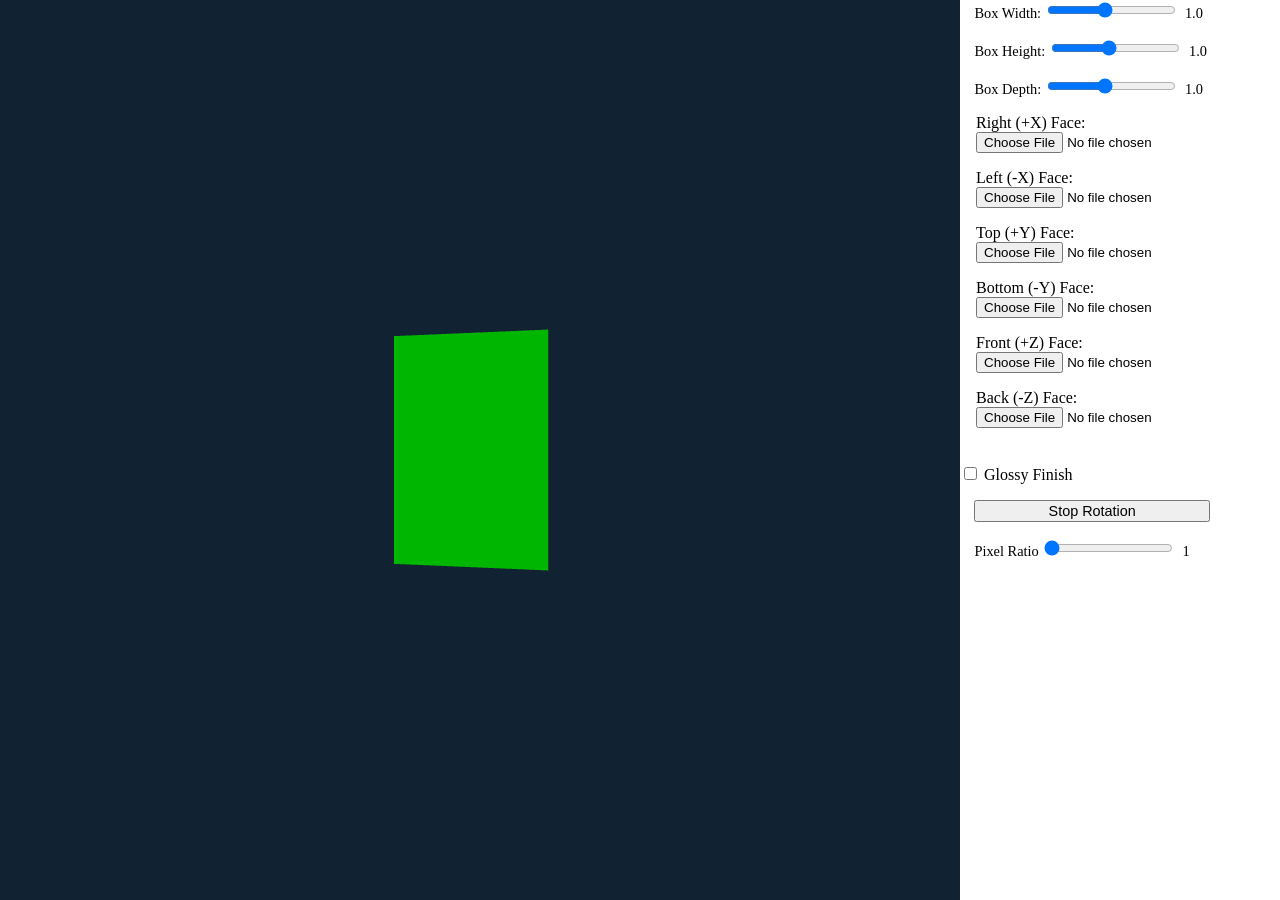
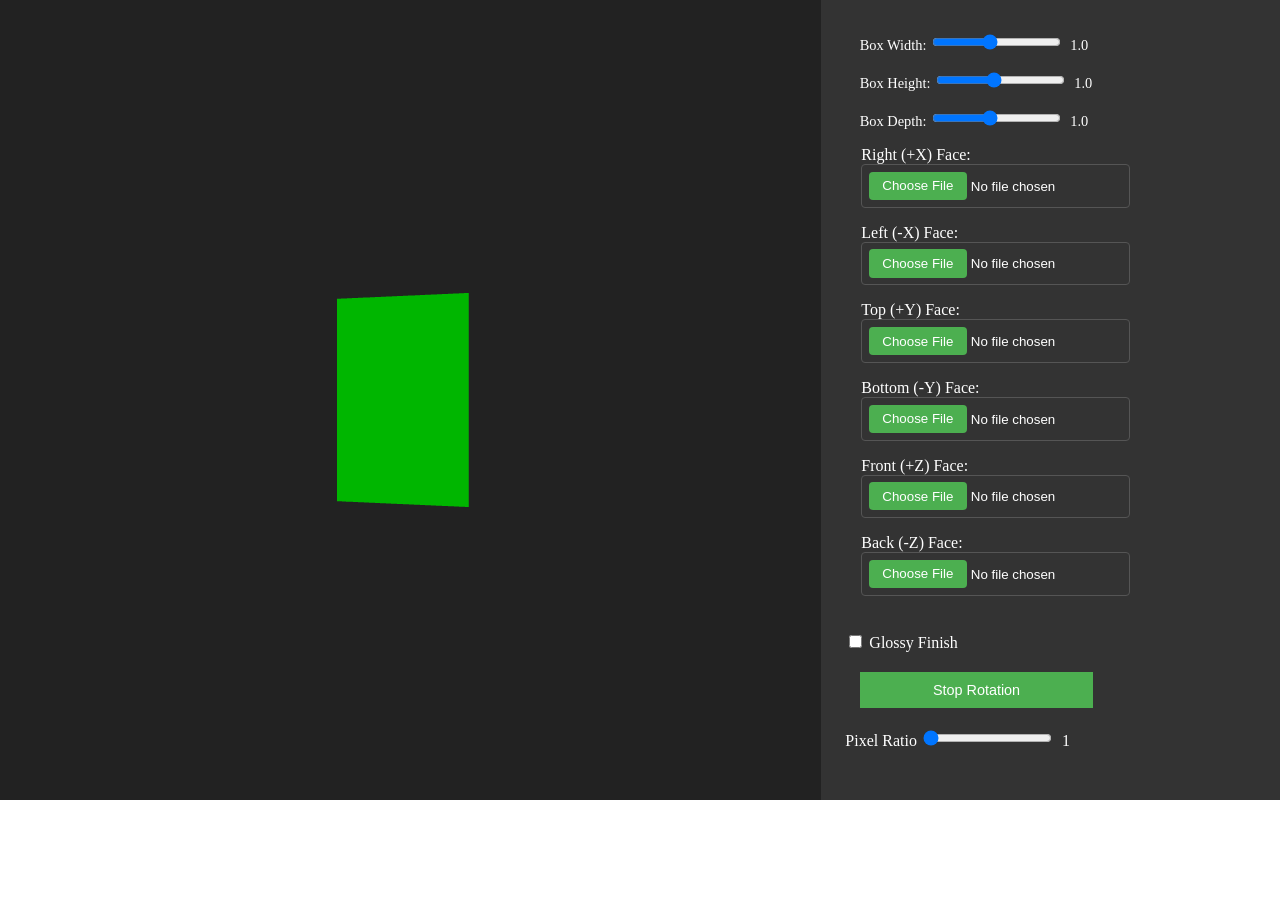
Before and after one commit to Hossam86/3d_web, an Angular app: page / in a window 1280 px wide. After the commit the page ends 800 px from the top, so only its background shows below. Built offline with nearby package versions, Linux system fonts and the light colour scheme.

Commit message:
polishing

```diff
--- a/src/app/app.css
+++ b/src/app/app.css
@@ -1,12 +1,30 @@
 .container {
   display: flex;
   height: 100vh;
-}
-
-.controls {
-  width: 25%;
+  width: 100vw;
+  background: #181818;
 }
 
 .canvas {
-  width: 75%;
+  flex: 2;
+  /* display: flex; */
+  align-items: center ;
+  justify-content: center;
+  background: #222;
+  min-width: 0;
+  min-height: 0;
+  height: 100vh; /* Ensure it fills the viewport */
 }
+
+
+.controls {
+  flex: 1;
+  background: #333;
+  box-shadow: -2px 0 8px rgba(0,0,0,0.08);
+  padding: 2rem 1.5rem;
+  display: flex;
+  flex-direction: column;
+  gap: 1.5rem;
+  min-width: 320px;
+  max-width: 420px;
+}
--- a/src/app/components/canvas/canvas.css
+++ b/src/app/components/canvas/canvas.css
@@ -0,0 +1,11 @@
+
+.canvas-container {
+  display: flex;
+  align-items: center;
+  justify-content: center;
+  width: 100%;
+  height: 100%;
+  min-width: 0;
+  min-height: 0;
+  position: relative;
+}
--- a/src/app/components/canvas/canvas.ts
+++ b/src/app/components/canvas/canvas.ts
@@ -1,7 +1,6 @@
 import { Component, AfterViewInit, ElementRef, ViewChild } from '@angular/core';
 import { RenderingService } from '../../services/rendering.service';
-import * as THREE from 'three';
-
+import { HostListener } from '@angular/core';
 @Component({
   selector: 'app-canvas',
   imports: [],
@@ -11,17 +10,24 @@ import * as THREE from 'three';
 export class Canvas implements AfterViewInit {
   @ViewChild('canvasContainer', { static: true }) containerRef!: ElementRef;
 
-  constructor(private renderService:RenderingService) { }
+  constructor(private renderService: RenderingService) { }
 
   ngAfterViewInit(): void {
-    // This method is called after the view has been initialized
-
     // Initialize the rendering service
     const container = this.containerRef.nativeElement;
-    // const { width, height } = container.getBoundingClientRect();
     const width = container.clientWidth;
-    const h = container.clientHeight;
-    const height = 900;
+    const height = container.clientHeight;
     this.renderService.init(container, width, height);
   }
+
+  @HostListener('window:resize')
+  onResize() {
+    this.resizeRenderer();
+  }
+
+  private resizeRenderer() {
+    const width = this.containerRef.nativeElement.clientWidth;
+    const height = this.containerRef.nativeElement.clientHeight;
+    this.renderService.setSize(width, height);
+  }
 }
--- a/src/app/components/control-ui/control-ui.css
+++ b/src/app/components/control-ui/control-ui.css
@@ -3,18 +3,35 @@
   flex-direction: column;
   gap: 1em;
   max-width: 250px;
+  color: #fff;
 }
+
 
 .slider-container {
   display: flex;
   flex-direction: column;
   gap: 1em;
+  color: #fff;
+
 }
 
 .slider-label {
   font-size: 0.9em;
   color: var(--text-color);
   margin-left: 1em;
+  color: #fff;
+}
+button {
+  background-color: #4CAF50; /* Green */
+  border: none;
+  color: white;
+  padding: 10px 20px;
+  text-align: center;
+  text-decoration: none;
+  display: inline-block;
+  font-size: 16px;
+  margin: 4px 2px;
+  cursor: pointer;
 }
 
 .file-selector {
@@ -22,5 +39,21 @@
   flex-direction: column;
   gap: 0.5em;
   margin-left: 1em;
+  color: #fff;
+}
 
+input[type="file"] {
+  color: #fff;
+  background-color: #333;
+  border: 1px solid #555;
+  padding: 0.5em;
+  border-radius: 4px;
 }
+input[type="file"]::file-selector-button {
+  background-color: #4CAF50; /* Green */
+  color: white;
+  padding: 0.5em 1em;
+  border: none;
+  border-radius: 4px;
+  cursor: pointer;
+}
--- a/src/app/components/control-ui/control-ui.html
+++ b/src/app/components/control-ui/control-ui.html
@@ -31,8 +31,8 @@
         {{ isRotating ? 'Stop Rotation' : 'Start Rotation' }}
     </button>
 
-    <label class="slider-label" > Pixel Ratio
-    <input id="sharpness" type="range" min="1" max="2" step="0.1" [value]="sharpness"
+    <label> Pixel Ratio
+    <input type="range" min="1" max="2" step="0.1" [value]="sharpness"
         (input)="onSharpnessChange($event)">
     <span style="margin-left: 0.5em;">{{ sharpness }}</span>
     </label>
--- a/src/app/services/rendering.service.ts
+++ b/src/app/services/rendering.service.ts
@@ -34,12 +34,11 @@ export class RenderingService {
 
     this.width = width;
     this.height = height;
+    this.renderer.setSize(width, height);
     this.renderer.setPixelRatio(window.devicePixelRatio);
+
     this.canvas = canvasElement;
-    this.camera.position.z = 3;
 
-
-    this.renderer.setSize(width, height);
     this.canvas.appendChild(this.renderer.domElement);
     //lights
     const ambientLight = new THREE.AmbientLight(this.ambientLightColor, 0.5);
@@ -57,7 +56,8 @@ export class RenderingService {
     this.meshes['Box'] = mesh;
     this.scene.add(mesh);
 
-    this.scene.background = new THREE.Color(0x112233); // Set background color to black
+    this.scene.background = new THREE.Color('#222'); // Set background color to black
+    this.camera.position.z = 3;
 
     this.startRenderingLoop();
   }
@@ -187,4 +187,14 @@ export class RenderingService {
     this.renderer.setPixelRatio(pixelRatio);
     this.renderer.setSize(this.width, this.height, false);
   }
+
+  setSize(width: number, height: number): void {
+    this.width = width;
+    this.height = height;
+    if (this.renderer) {
+      this.renderer.setSize(width, height);
+      this.camera.aspect = width / height;
+      this.camera.updateProjectionMatrix();
+    }
+  }
 }
```
Also changed, not shown: 1 other file (tests, documents, lock files or other folders).
